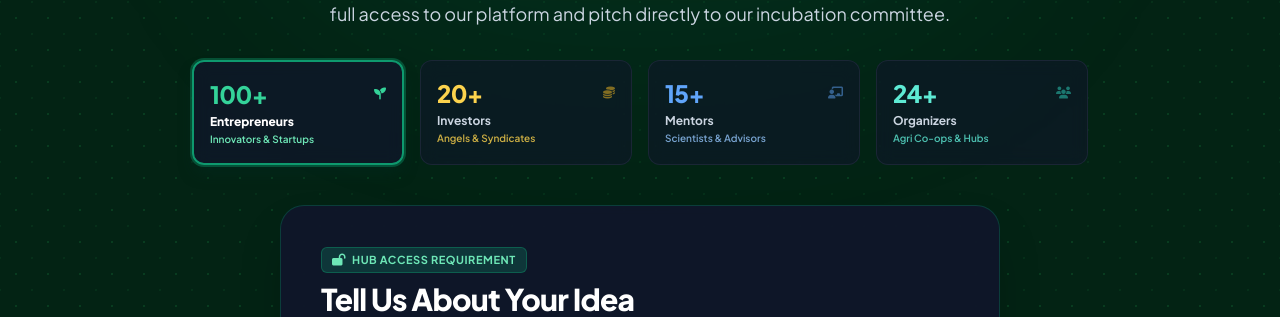
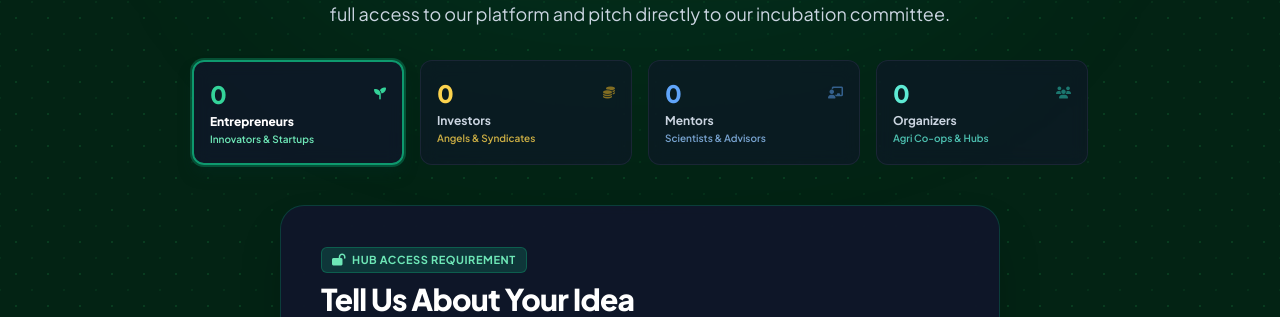
Before and after one commit to mkError420/incubationhub.nextgenpos, a PHP site: page /index.php in a window 1280 px wide. Shown: the part 1119-1436 px from the top of the page. Run offline with PHP 8.4, Linux system fonts and the light colour scheme; data comes from the database, SQL or seed files in the repository; data that the repository does not hold is empty; some libraries are stand-ins or nearby versions.

Commit message:
Fix dynamic impact counters to match real database counts (0 baseline) instead of static offsets

```diff
--- a/includes/db.php
+++ b/includes/db.php
@@ -3138,10 +3138,10 @@ function getVisitorIdeas($limit = 100, $status = null, $search = null, $category
 
 function getVisitorIdeaCountsByCategory() {
     $counts = [
-        'Entrepreneurs' => 100,
-        'Investors'     => 20,
-        'Mentors'       => 15,
-        'Organizers'    => 24
+        'Entrepreneurs' => 0,
+        'Investors'     => 0,
+        'Mentors'       => 0,
+        'Organizers'    => 0
     ];
 
     $pdo = getDbConnection();
--- a/landing.php
+++ b/landing.php
@@ -267,7 +267,7 @@ $counterStats = getVisitorIdeaCountsByCategory();
                 <div id="counter-card-entrepreneurs" data-category="Entrepreneurs" class="impact-counter-card cursor-pointer bg-slate-900/80 border-2 border-emerald-500/80 ring-2 ring-emerald-500/30 p-3.5 sm:p-4 rounded-xl backdrop-blur transition-all duration-300 transform hover:-translate-y-0.5 shadow-lg shadow-emerald-950/50" title="Click to select Entrepreneurs in form">
                     <div class="flex items-center justify-between">
                         <span class="text-xl sm:text-2xl font-black text-emerald-400 block tracking-tight">
-                            <span id="counter-val-entrepreneurs"><?= htmlspecialchars((string)($counterStats['Entrepreneurs'] ?? 100)) ?></span>+
+                            <span id="counter-val-entrepreneurs"><?= (int)($counterStats['Entrepreneurs'] ?? 0) ?></span><span id="counter-plus-entrepreneurs" class="<?= ((int)($counterStats['Entrepreneurs'] ?? 0) > 0) ? '' : 'hidden' ?>">+</span>
                         </span>
                         <i class="fa-solid fa-seedling text-emerald-400 text-xs"></i>
                     </div>
@@ -278,7 +278,7 @@ $counterStats = getVisitorIdeaCountsByCategory();
                 <div id="counter-card-investors" data-category="Investors" class="impact-counter-card cursor-pointer bg-slate-900/60 border border-slate-800/80 hover:border-amber-500/50 p-3.5 sm:p-4 rounded-xl backdrop-blur transition-all duration-300 transform hover:-translate-y-0.5" title="Click to select Investors in form">
                     <div class="flex items-center justify-between">
                         <span class="text-xl sm:text-2xl font-black text-amber-300 block tracking-tight">
-                            <span id="counter-val-investors"><?= htmlspecialchars((string)($counterStats['Investors'] ?? 20)) ?></span>+
+                            <span id="counter-val-investors"><?= (int)($counterStats['Investors'] ?? 0) ?></span><span id="counter-plus-investors" class="<?= ((int)($counterStats['Investors'] ?? 0) > 0) ? '' : 'hidden' ?>">+</span>
                         </span>
                         <i class="fa-solid fa-coins text-amber-400/50 text-xs"></i>
                     </div>
@@ -289,7 +289,7 @@ $counterStats = getVisitorIdeaCountsByCategory();
                 <div id="counter-card-mentors" data-category="Mentors" class="impact-counter-card cursor-pointer bg-slate-900/60 border border-slate-800/80 hover:border-blue-500/50 p-3.5 sm:p-4 rounded-xl backdrop-blur transition-all duration-300 transform hover:-translate-y-0.5" title="Click to select Mentors in form">
                     <div class="flex items-center justify-between">
                         <span class="text-xl sm:text-2xl font-black text-blue-400 block tracking-tight">
-                            <span id="counter-val-mentors"><?= htmlspecialchars((string)($counterStats['Mentors'] ?? 15)) ?></span>+
+                            <span id="counter-val-mentors"><?= (int)($counterStats['Mentors'] ?? 0) ?></span><span id="counter-plus-mentors" class="<?= ((int)($counterStats['Mentors'] ?? 0) > 0) ? '' : 'hidden' ?>">+</span>
                         </span>
                         <i class="fa-solid fa-chalkboard-user text-blue-400/50 text-xs"></i>
                     </div>
@@ -300,7 +300,7 @@ $counterStats = getVisitorIdeaCountsByCategory();
                 <div id="counter-card-organizers" data-category="Organizers" class="impact-counter-card cursor-pointer bg-slate-900/60 border border-slate-800/80 hover:border-teal-500/50 p-3.5 sm:p-4 rounded-xl backdrop-blur transition-all duration-300 transform hover:-translate-y-0.5" title="Click to select Organizers in form">
                     <div class="flex items-center justify-between">
                         <span class="text-xl sm:text-2xl font-black text-teal-300 block tracking-tight">
-                            <span id="counter-val-organizers"><?= htmlspecialchars((string)($counterStats['Organizers'] ?? 24)) ?></span>+
+                            <span id="counter-val-organizers"><?= (int)($counterStats['Organizers'] ?? 0) ?></span><span id="counter-plus-organizers" class="<?= ((int)($counterStats['Organizers'] ?? 0) > 0) ? '' : 'hidden' ?>">+</span>
                         </span>
                         <i class="fa-solid fa-users text-teal-400/50 text-xs"></i>
                     </div>
@@ -1038,10 +1038,18 @@ $counterStats = getVisitorIdeaCountsByCategory();
                             ['entrepreneurs', 'investors', 'mentors', 'organizers'].forEach(k => {
                                 const capKey = k.charAt(0).toUpperCase() + k.slice(1);
                                 const valEl = document.getElementById('counter-val-' + k);
+                                const plusEl = document.getElementById('counter-plus-' + k);
                                 if (valEl && response.updated_counts[capKey] !== undefined) {
                                     const oldVal = parseInt(valEl.textContent.trim(), 10) || 0;
                                     const newVal = parseInt(response.updated_counts[capKey], 10);
                                     valEl.textContent = newVal;
+                                    if (plusEl) {
+                                        if (newVal > 0) {
+                                            plusEl.classList.remove('hidden');
+                                        } else {
+                                            plusEl.classList.add('hidden');
+                                        }
+                                    }
                                     if (newVal > oldVal) {
                                         valEl.parentElement.classList.add('scale-125', 'transition-transform', 'duration-300');
                                         setTimeout(() => valEl.parentElement.classList.remove('scale-125'), 600);
@@ -1059,7 +1067,7 @@ $counterStats = getVisitorIdeaCountsByCategory();
                         // Update dynamic feedback in success box
                         const successFeedback = document.getElementById('success-category-feedback');
                         if (successFeedback && response.updated_counts && response.updated_counts[submittedCat] !== undefined) {
-                            successFeedback.textContent = submittedCat + ' Track: ' + response.updated_counts[submittedCat] + '+ Impact Count';
+                            successFeedback.textContent = submittedCat + ' Track: ' + response.updated_counts[submittedCat] + ' Total Submissions';
                         } else if (successFeedback) {
                             successFeedback.textContent = submittedCat + ' Track: Verified & Dynamic Count Incremented';
                         }
```
Also changed, not shown: admin/ideas.php (+10 -5 lines).
